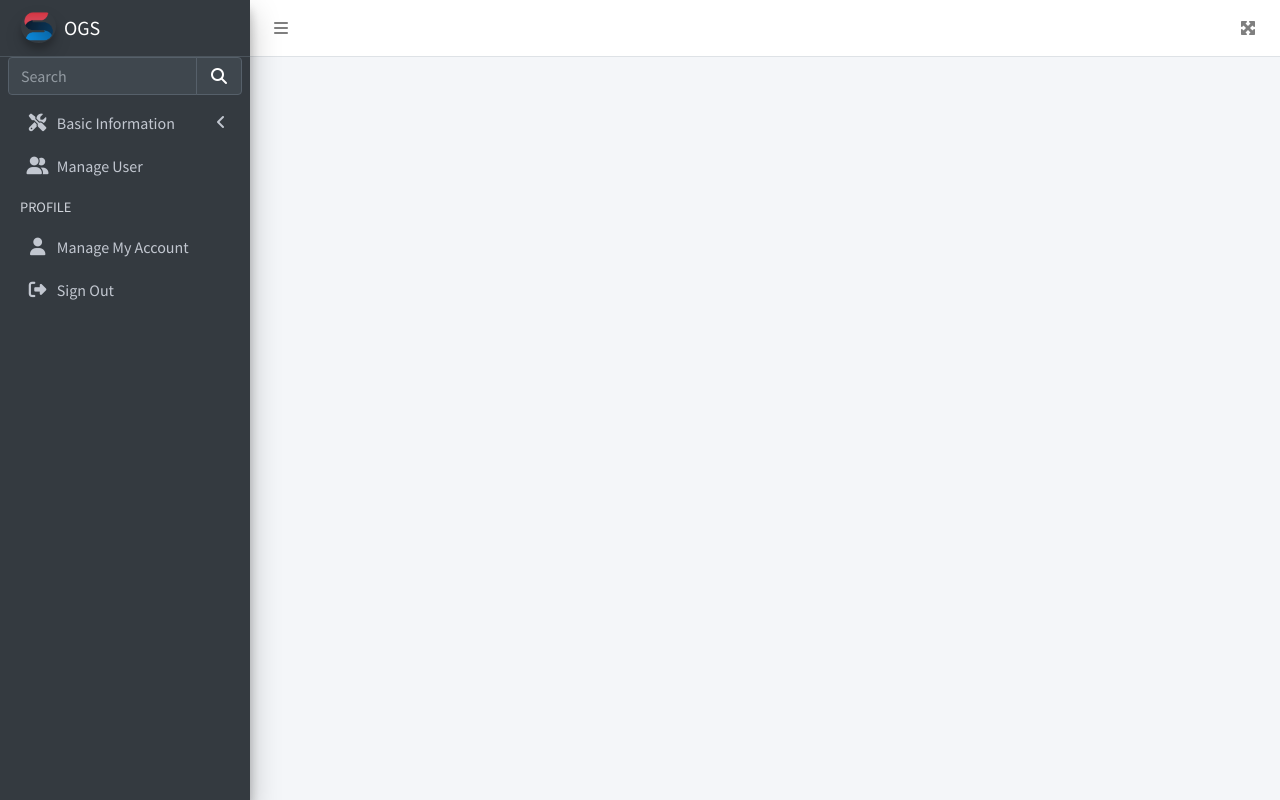
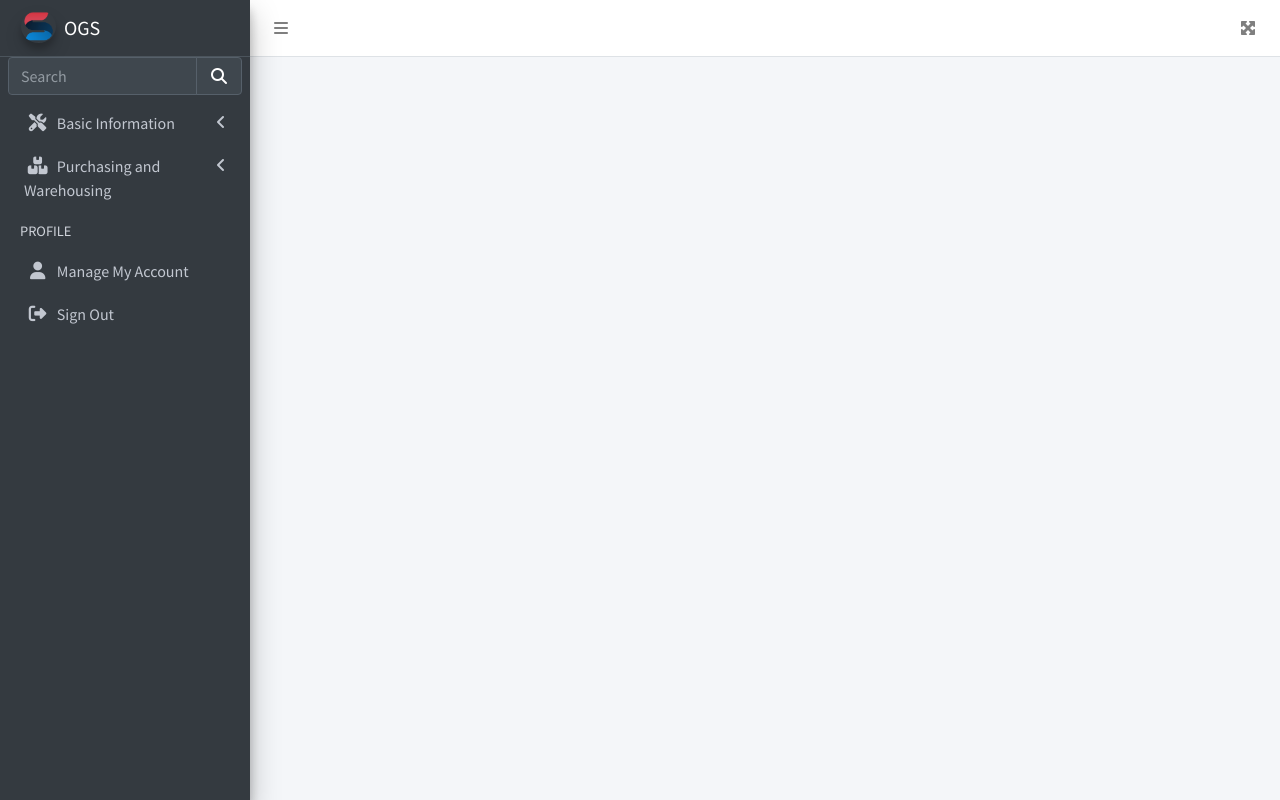
Before and after one commit to hexaludira/onlineguidembg, a PHP site: page /index.php in a window 1280 px wide. Run offline with PHP 8.4, Linux system fonts and the light colour scheme; some libraries are stand-ins or nearby versions.

Commit message:
Finish Basic Information menu

```diff
--- a/partials/sidebar.php
+++ b/partials/sidebar.php
@@ -34,9 +34,9 @@
       <!-- level administrator -->
       <nav class="mt-2">
               <ul class="nav nav-pills nav-sidebar flex-column" data-widget="treeview" role="menu" data-accordion="false">
-
+                <!-- Basic Information Menu -->
                 <li class="nav-item has-treeview">
-                  <a href="?page=administrator-def" class="nav-link">
+                  <a href="#" class="nav-link">
                     <i class="nav-icon fas fa-screwdriver-wrench"></i>
                     <p>Basic Information</p>
                     <i class="right fas fa-angle-left"></i>
@@ -156,14 +156,113 @@
                                 <p>Print Template Management</p>
                             </a>
                         </li>
-
+                        <li class="nav-item">
+                            <a href="?submenu=property_key-value_pairs" class="nav-link">
+                                <i class="far fa-circle nav-icon"></i>
+                                <p>Property Key-value Pairs</p>
+                            </a>
+                        </li>
+                        <li class="nav-item">
+                            <a href="?submenu=internal_orders" class="nav-link">
+                                <i class="far fa-circle nav-icon"></i>
+                                <p>Internal Orders</p>
+                            </a>
+                        </li>
+                        <li class="nav-item">
+                            <a href="?submenu=excel_template" class="nav-link">
+                                <i class="far fa-circle nav-icon"></i>
+                                <p>Excel Template</p>
+                            </a>
+                        </li>
+                        <li class="nav-item">
+                            <a href="?submenu=excel_mapping_relation" class="nav-link">
+                                <i class="far fa-circle nav-icon"></i>
+                                <p>Excel Mapping Relation</p>
+                            </a>
+                        </li>
+                        <li class="nav-item">
+                            <a href="?submenu=certificate_cancellation" class="nav-link">
+                                <i class="far fa-circle nav-icon"></i>
+                                <p>Certificate Cancellation</p>
+                            </a>
+                        </li>
+                        <li class="nav-item">
+                            <a href="?submenu=write-off_record" class="nav-link">
+                                <i class="far fa-circle nav-icon"></i>
+                                <p>Write-off Record</p>
+                            </a>
+                        </li>
+                        <li class="nav-item">
+                            <a href="?submenu=repository_group" class="nav-link">
+                                <i class="far fa-circle nav-icon"></i>
+                                <p>Repository Group</p>
+                            </a>
+                        </li>
+                        <li class="nav-item">
+                            <a href="?submenu=pick_goods_section_setup" class="nav-link">
+                                <i class="far fa-circle nav-icon"></i>
+                                <p>Pick Goods Section Setup</p>
+                            </a>
+                        </li>
+                        <li class="nav-item">
+                            <a href="?submenu=customer_locale" class="nav-link">
+                                <i class="far fa-circle nav-icon"></i>
+                                <p>Customer Locale</p>
+                            </a>
+                        </li>
+                        <li class="nav-item">
+                            <a href="?submenu=batch_characteristics" class="nav-link">
+                                <i class="far fa-circle nav-icon"></i>
+                                <p>Batch Characteristics</p>
+                            </a>
+                        </li>
+                        <li class="nav-item">
+                            <a href="?submenu=batch_characteristics_classification" class="nav-link">
+                                <i class="far fa-circle nav-icon"></i>
+                                <p>Batch Characteristics Classification</p>
+                            </a>
+                        </li>
+                        <li class="nav-item">
+                            <a href="?submenu=print_the_template" class="nav-link">
+                                <i class="far fa-circle nav-icon"></i>
+                                <p>Print the Template</p>
+                            </a>
+                        </li>
+                        <li class="nav-item">
+                            <a href="?submenu=batch_characteristics_strategy" class="nav-link">
+                                <i class="far fa-circle nav-icon"></i>
+                                <p>Batch Characteristics Strategy</p>
+                            </a>
+                        </li>
                     </ul>
                 </li>
+                <!-- Purchasing and Warehousing Menu -->
                 <li class="nav-item">
-                  <a href="?page=user_view" class="nav-link">
-                    <i class="nav-icon fas fa-user-friends"></i>
-                    <p>Manage User</p>
+                  <a href="#" class="nav-link">
+                    <i class="nav-icon fas fa-boxes-stacked"></i>
+                    <p>Purchasing and Warehousing</p>
+                    <i class="right fas fa-angle-left"></i>
                   </a>
+                  <ul class="nav nav-treeview">
+                    <li class="nav-item">
+                        <a href="?submenu=purchasing_application" class="nav-link">
+                            <i class="far fa-circle nav-icon"></i>
+                            <p>Purchasing Application</p>
+                        </a>
+                    </li>
+                    <li class="nav-item">
+                        <a href="?submenu=purchasing_order" class="nav-link">
+                            <i class="far fa-circle nav-icon"></i>
+                            <p>Purchasing Order</p>
+                        </a>
+                    </li>
+                    <li class="nav-item">
+                        <a href="?submenu=" class="nav-link">
+                            <i class="far fa-circle nav-icon"></i>
+                            <p>Purchase SRM Delivery Order</p>
+                        </a>
+                    </li>
+                  </ul>
                 </li>
                 <li class="nav-header">PROFILE</li>
                 <li class="nav-item">
```
Also changed, not shown: 1 other file.
